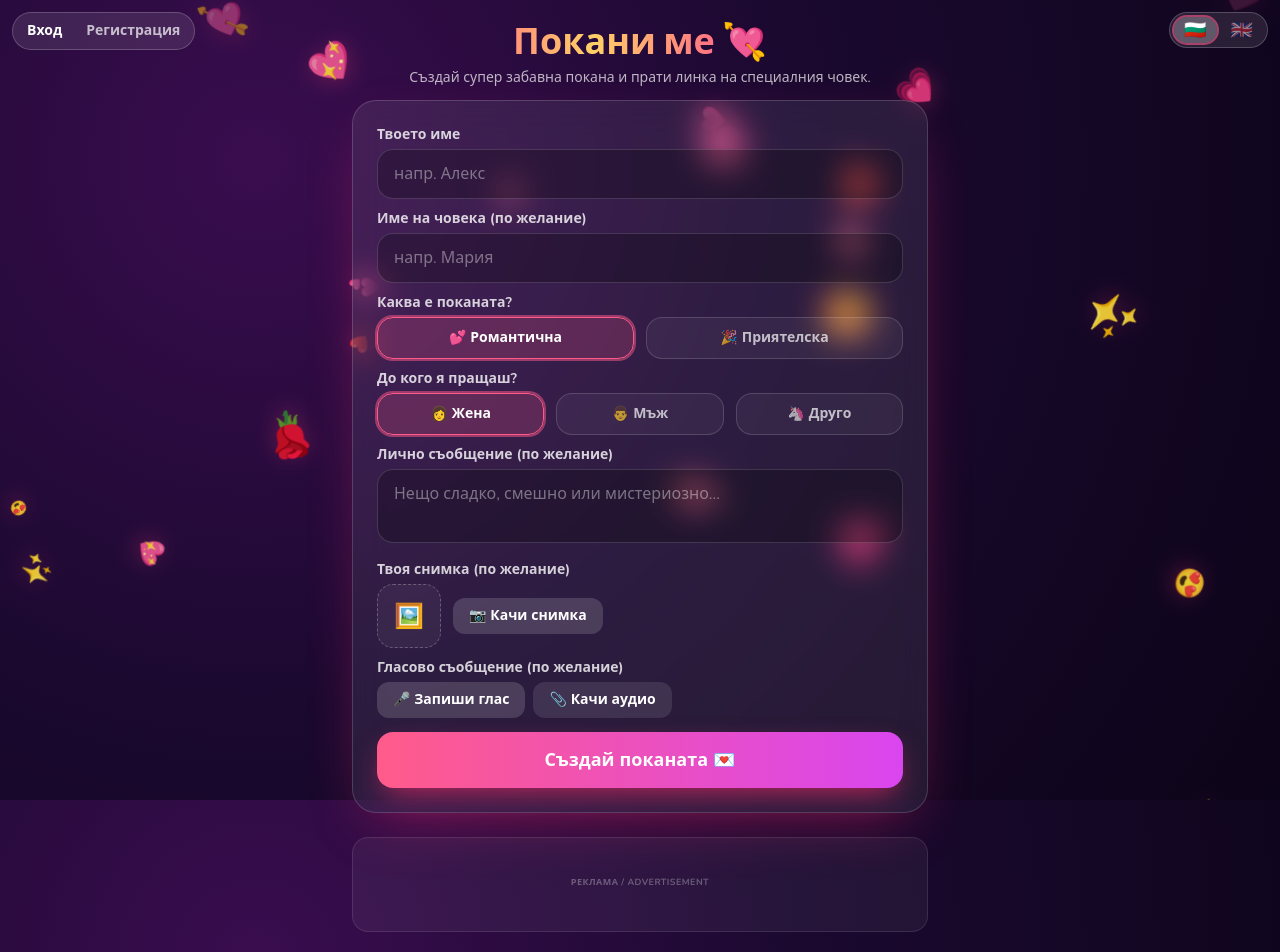
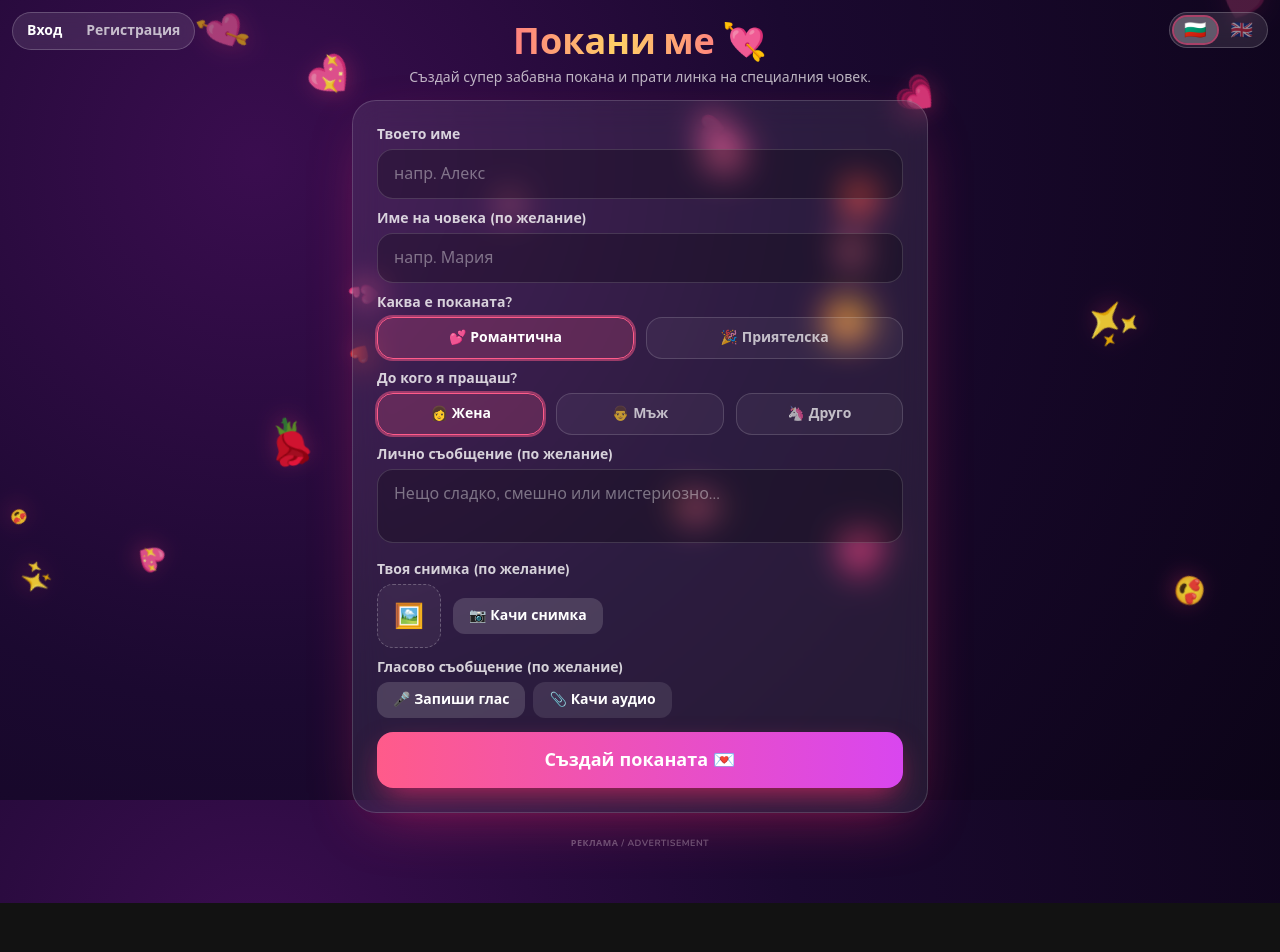
Before and after one commit to davidabg91/PokaniFUN, a React (Vite) app: page / in a window 1280 px wide. Shown: the top 952 px of the page. After the commit the page ends 903 px from the top, so only its background shows below. Built offline with nearby package versions, Linux system fonts and the light colour scheme.

Commit message:
Remove background styling and border from AdBanner to make it completely transparent

```diff
--- a/src/components/AdBanner.jsx
+++ b/src/components/AdBanner.jsx
@@ -12,7 +12,7 @@ export default function AdBanner() {
   }, [])
 
   return (
-    <div className="w-full my-6 p-2 rounded-2xl border border-white/10 bg-white/5 flex flex-col items-center justify-center min-h-[95px] overflow-hidden select-none">
+    <div className="w-full my-6 flex flex-col items-center justify-center overflow-hidden select-none">
       <span className="text-[9px] uppercase tracking-wider text-white/30 font-bold mb-1">Реклама / Advertisement</span>
 
       {/*
```
